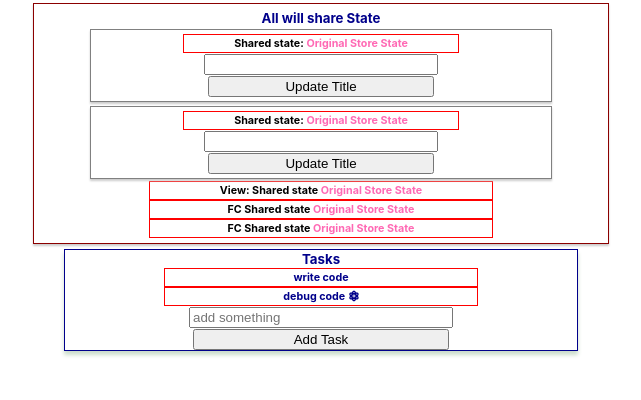
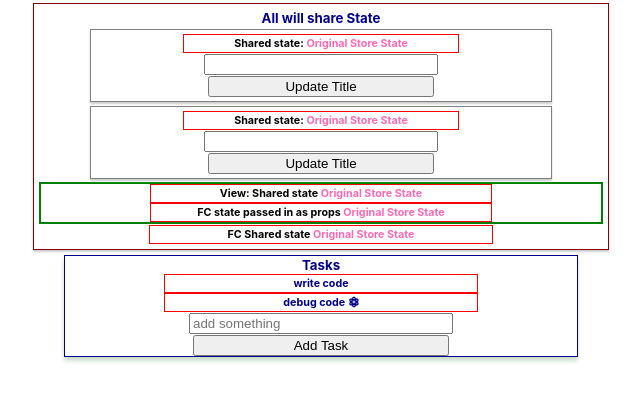
Before and after one commit to stevekutz/redux_exp1, a React (Create React App) app in the folder app/: page / in a window 1280 px wide. Shown: the top 400 px of the page, without its empty margins (319-960 px from the left). Built offline with nearby package versions, Linux system fonts and the light colour scheme.

Commit message:
added passing in state via props example

```diff
--- a/app/src/App.css
+++ b/app/src/App.css
@@ -27,6 +27,11 @@ h5 {
 
 .tasksMainContainer h6, h5{
   color: darkblue;
+}
+
+.titleViewContainer{
+  border: 2px solid green;
+  margin: 1px auto;;
 
 
 }
--- a/app/src/App.js
+++ b/app/src/App.js
@@ -3,7 +3,6 @@ import './App.css';
 
 import Title from './views/Title';
 import TitleView from './views/TitleView';
-import TitleFC from './components/TitleComponent';
 import TitleComponent from './components/TitleComponent';
 
 import Tasks from './views/Tasks';
@@ -17,7 +16,6 @@ function App() {
           <Title />
           <TitleView />
           <TitleComponent />
-          <TitleFC />
         </div>
 
         <div className = 'tasksMainContainer'>
--- /dev/null
+++ b/app/src/components/TitleFC.js
@@ -0,0 +1,13 @@
+import React from 'react';
+
+
+const TitleFC = (props) => {
+    console.log('props in TitleFC >> ', props);
+    return (
+        <div>
+            <h6> <span> FC state passed in as props </span> {props.title}</h6>
+        </div>
+    )
+}
+
+export default TitleFC;
--- a/app/src/views/TitleView.js
+++ b/app/src/views/TitleView.js
@@ -1,6 +1,7 @@
 import React from 'react';
 import {connect} from 'react-redux';
 import '../App.css';
+import TitleFC from '../components/TitleFC';
 
 
 class TitleView extends React.Component {
@@ -10,8 +11,9 @@ class TitleView extends React.Component {
 
     render() {
         return (
-            <div>
+            <div className = "titleViewContainer">
                 <h6> <span>View: Shared state</span> {this.props.title}</h6>
+                <TitleFC title = {this.props.title}/>
             </div>
         )
     }
```
